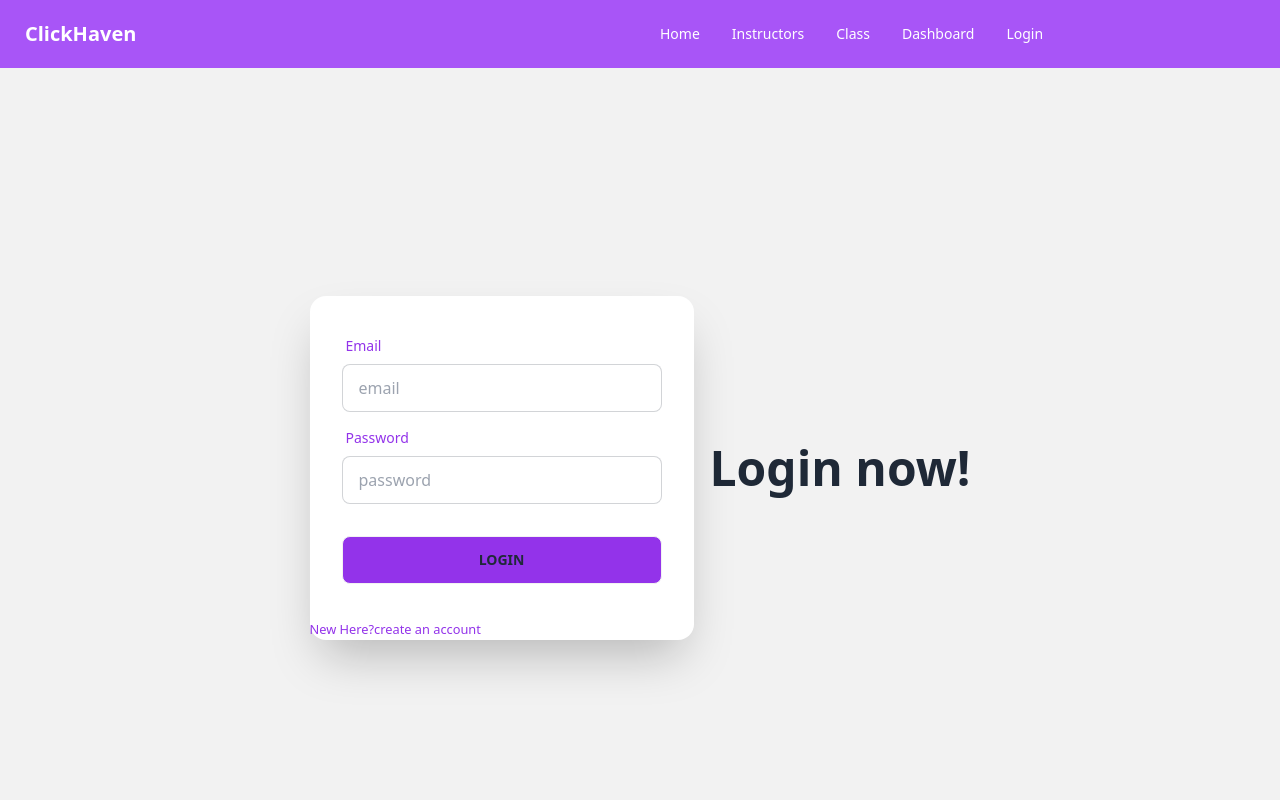
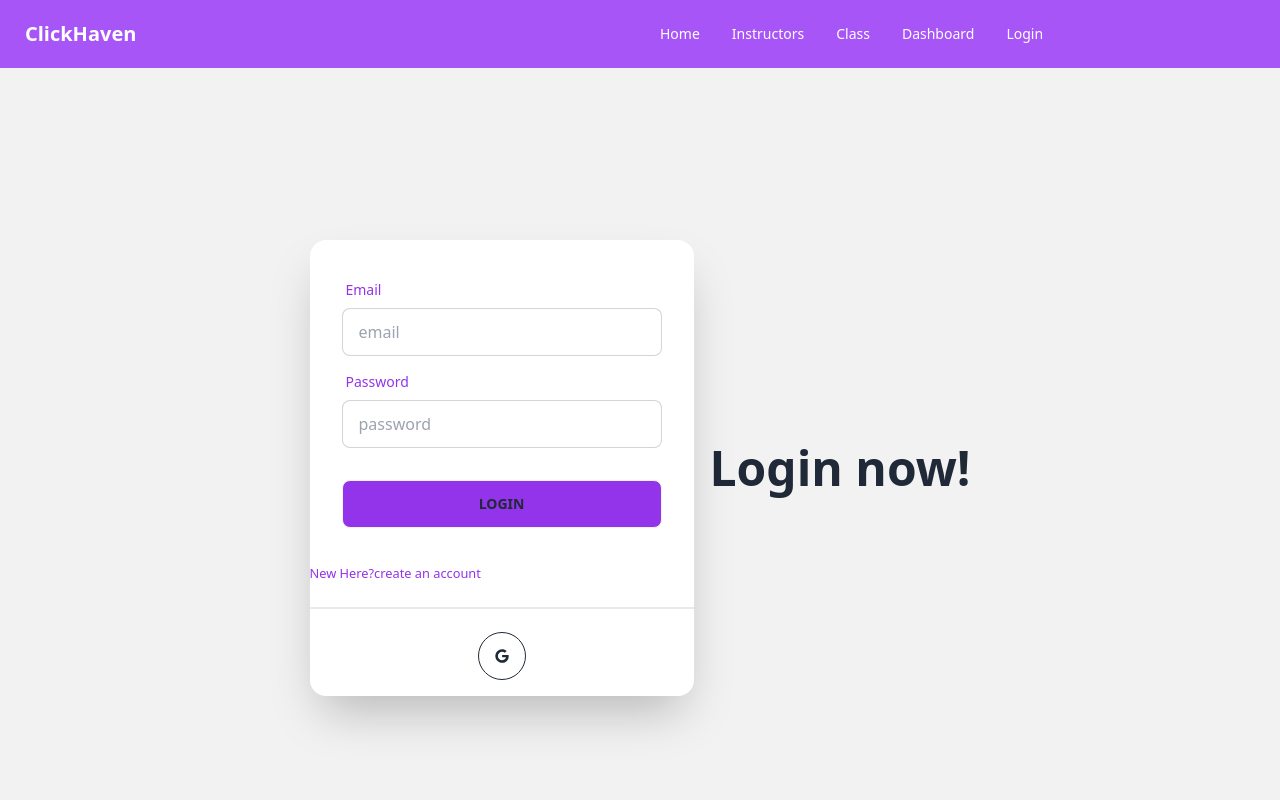
Before and after one commit to shamirashuchi/Photograph-client-side, a React (Vite) app: page /login in a window 1280 px wide. Shown: the top 800 px of the page. Built offline with nearby package versions, Linux system fonts and the light colour scheme; no server answers.

Commit message:
google-sign-in-done

```diff
--- a/src/Pages/Home/Login/Login.jsx
+++ b/src/Pages/Home/Login/Login.jsx
@@ -57,7 +57,7 @@ const Login = () => {
                     </div>
                 </form>
                 <p className='text-purple-600'><small>New Here?<Link to="/signup">create an account</Link></small></p>
-                {/* <SocialLogin></SocialLogin> */}
+                <SocialLogin></SocialLogin>
                 </div>
             </div>
         </div>
--- a/src/Pages/Signup/Signup.jsx
+++ b/src/Pages/Signup/Signup.jsx
@@ -96,7 +96,7 @@ const Signup = () => {
                     </div>
                 </form>
                 <p className='text-purple-600'><small>Already have an account <Link to="/login">Login</Link></small></p>
-                {/* <SocialLogin></SocialLogin> */}
+                <SocialLogin></SocialLogin>
                 </div>
             </div>
           </div>
--- a/src/Shared/SocialLogin/SocialLogin.jsx
+++ b/src/Shared/SocialLogin/SocialLogin.jsx
@@ -5,7 +5,7 @@ import { AuthContext } from "../../Providers/Authprovider";
 
 
 const SocialLogin = () => {
-    const { googleSignIn } = useContext(AuthContext);
+    const { googleSignIn,logOut} = useContext(AuthContext);
     const navigate = useNavigate();
     const location = useLocation();
 
```
